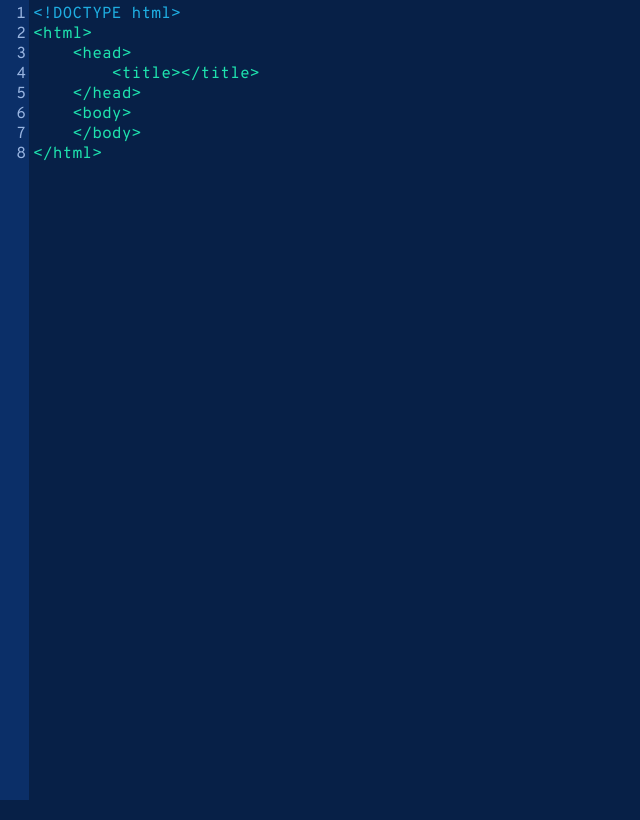
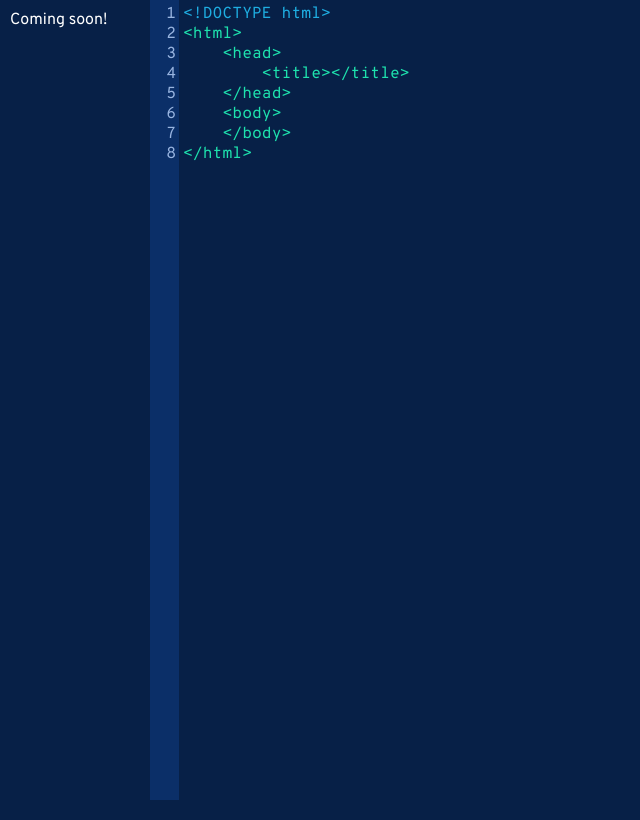
Before and after one commit to Codeslate-Editor/codeslate-editor.github.io, a plain HTML site: page editor.html in a window 1280 px wide. Shown: the whole page, without its empty margins (0-640 px from the left). Drawn offline with Linux system fonts and the light colour scheme.

Commit message:
Add sidebar

```diff
--- a/editor.css
+++ b/editor.css
@@ -3,9 +3,32 @@ html, body {
     margin: 0;
 }
 
+.sidebar {
+    position: absolute;
+    top: 0;
+    left: 0;
+    width: calc(150px - 20px);
+    height: 100vh;
+    padding: 10px;
+}
+
 .editor {
-    width: 100vw;
+    position: absolute;
+    top: 0;
+    left: 150px;
+    width: calc(100vw - 150px);
     height: 100vh;
+}
+
+@media (max-width: 600px) {
+    .sidebar {
+        display: none;
+    }
+
+    .editor {
+        left: 0;
+        width: 100vw;
+    }
 }
 
 /* CodeMirror tweaks */
--- a/editor.html
+++ b/editor.html
@@ -28,6 +28,9 @@
         <style class="syntaxHighlighting"></style>
     </head>
     <body>
+        <div class="sidebar">
+            Coming soon!
+        </div>
         <div class="editors"></div>
     </body>
 </html>
```
